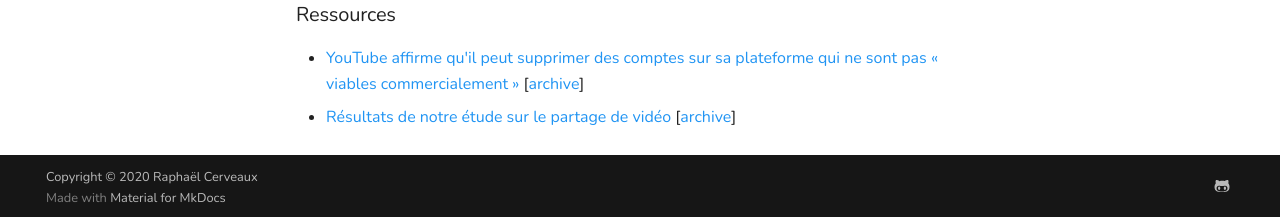
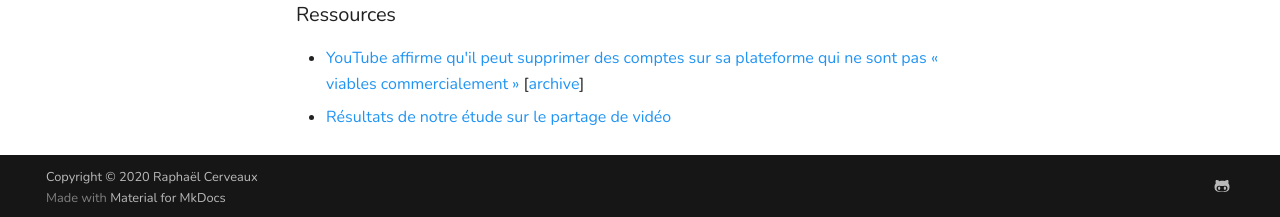
Before and after one commit to sundowndev/livre-blanc-video, an MkDocs documentation site: the page built from docs/index.md, in a window 1280 px wide and 900 px high, scrolled down 1209 px. Shown: the part 680-897 px from the top of the window. Built offline with MkDocs 1.6.1 and Material for MkDocs 9.7.7, drawn with Linux system fonts in a browser that asks for light colours.

Commit message:
intro: remove archive for study

```diff
--- a/docs/index.md
+++ b/docs/index.md
@@ -22,9 +22,8 @@ Mais la publicité représente-t-elle encore aujourd'hui l'unique moyen fiable d
 ### Ressources
 
 - [YouTube affirme qu'il peut supprimer des comptes sur sa plateforme qui ne sont pas « viables commercialement »][1] [[archive][1_archive]]
-- [Résultats de notre étude sur le partage de vidéo][2] [[archive][2_archive]]
+- [Résultats de notre étude sur le partage de vidéo][2]
 
 [1]:https://www.developpez.com/actu/283999/YouTube-affirme-qu-il-peut-supprimer-des-comptes-sur-sa-plateforme-qui-ne-sont-pas-viables-commercialement-une-mesure-qui-inquiete/
 [1_archive]:https://web.archive.org/web/20191112074907/https://www.developpez.com/actu/283999/YouTube-affirme-qu-il-peut-supprimer-des-comptes-sur-sa-plateforme-qui-ne-sont-pas-viables-commercialement-une-mesure-qui-inquiete/
 [2]: https://github.com/sundowndev/livre-blanc-video/blob/master/data/responses.csv
-[2_archive]: https://raw.githubusercontent.com/sundowndev/livre-blanc-video/3e924ba686e5b351bfa2b744703955b6ca8c5aa4/data/responses.csv
```
